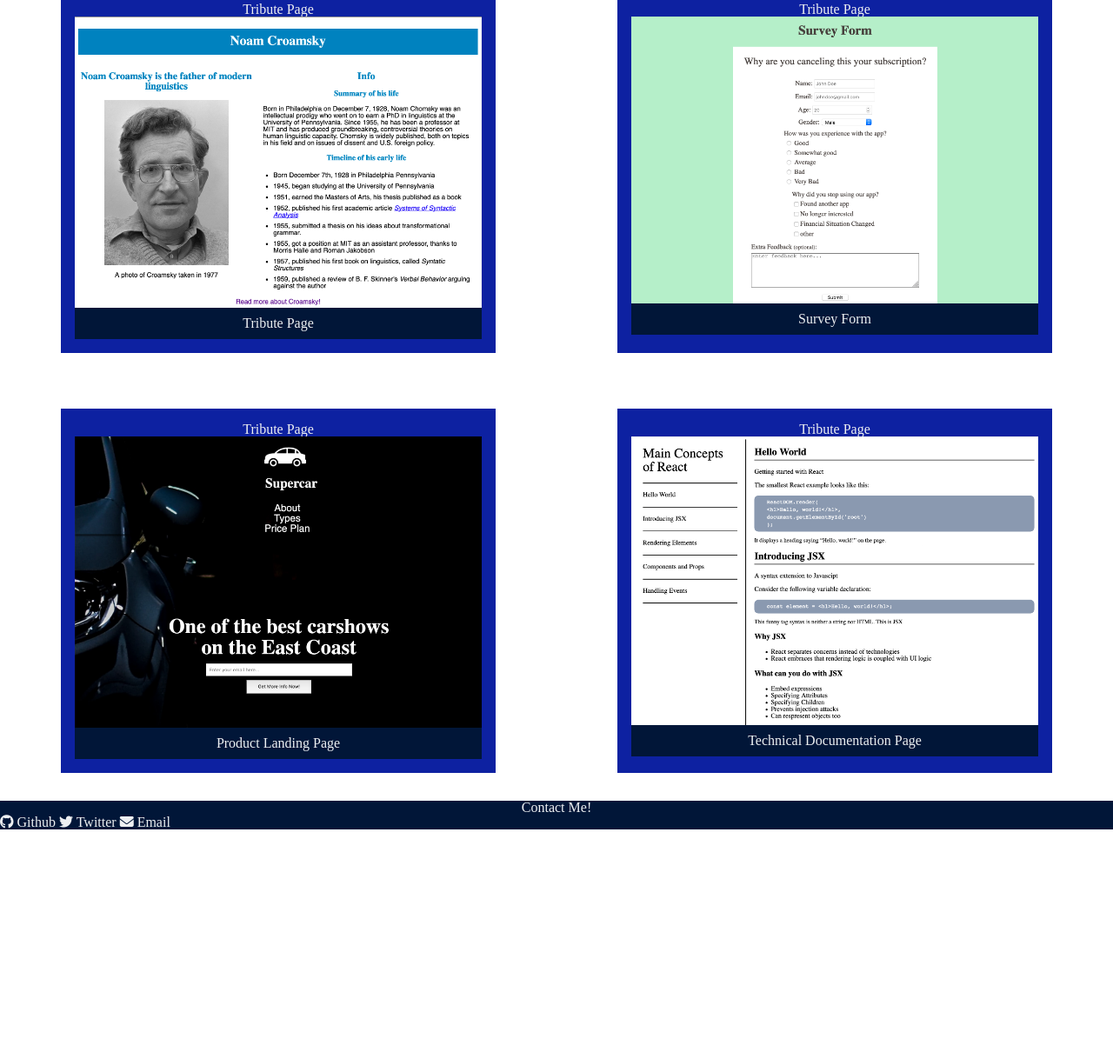
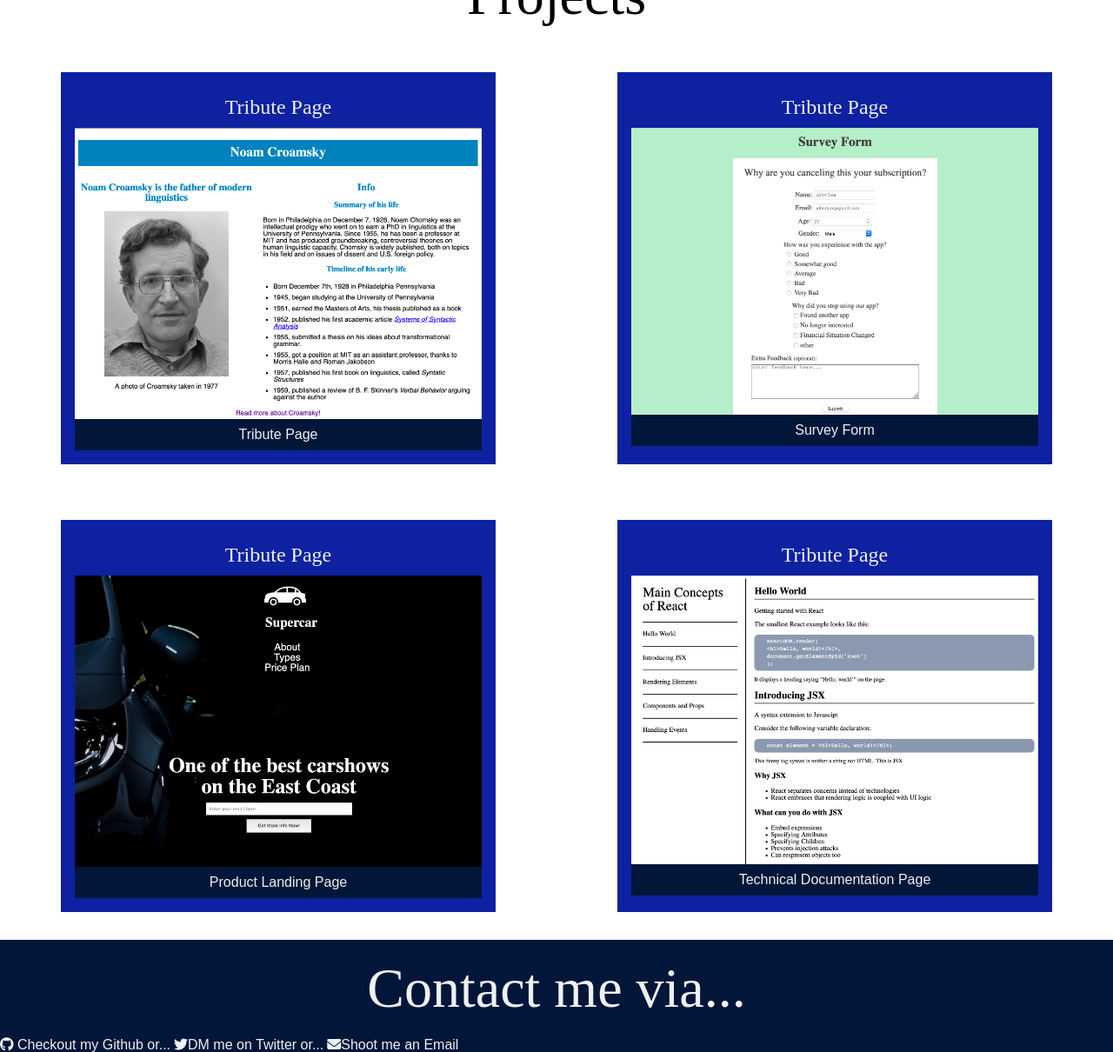
Before and after one commit to centanomics/portfolio-old, a website: page index.html in a window 1280 px wide. Shown: the part 861-2071 px from the top of the page at 87% size. Before the commit the page ends 1815 px from the top, so only its background shows below. Drawn offline with Linux system fonts and the light colour scheme.

Commit message:
changed header styles

```diff
--- a/index.html
+++ b/index.html
@@ -57,14 +57,14 @@
       </div>
     </section>
     <section id="contact">
-      <h1>Contact Me!</h1>
+      <h1>Contact me via...</h1>
       <ul>
         <li>
           <a
             href="https://github.com/semyers189"
             class="profile-link"
             target="_blank"
-            ><i class="fab fa-github"></i> Github</a
+            ><i class="fab fa-github"></i> Checkout my Github or...</a
           >
         </li>
         <li>
@@ -72,7 +72,7 @@
             href="https://twitter.com/scmyers02"
             class="profile-link"
             target="_blank"
-            ><i class="fab fa-twitter"></i> Twitter</a
+            ><i class="fab fa-twitter"></i>DM me on Twitter or...</a
           >
         </li>
         <li>
@@ -80,7 +80,7 @@
             href="mailto:shannonemyers189@gmail.com"
             class="profile-link"
             target="_blank"
-            ><i class="fas fa-envelope"></i> Email</a
+            ><i class="fas fa-envelope"></i>Shoot me an Email</a
           >
         </li>
       </ul>
--- a/scss/main.scss
+++ b/scss/main.scss
@@ -4,6 +4,20 @@
 @import '_projects';
 @import '_contact';
 
+h1 {
+  font-size: 4rem;
+  padding: 1.5rem;
+}
+
+h3 {
+  font-size: 1.5rem;
+  padding: 0.75rem;
+}
+
+a {
+  font-family: sans-serif;
+}
+
 h1,
 h3 {
   text-align: center;
```
Also changed, not shown: css/main.css.
